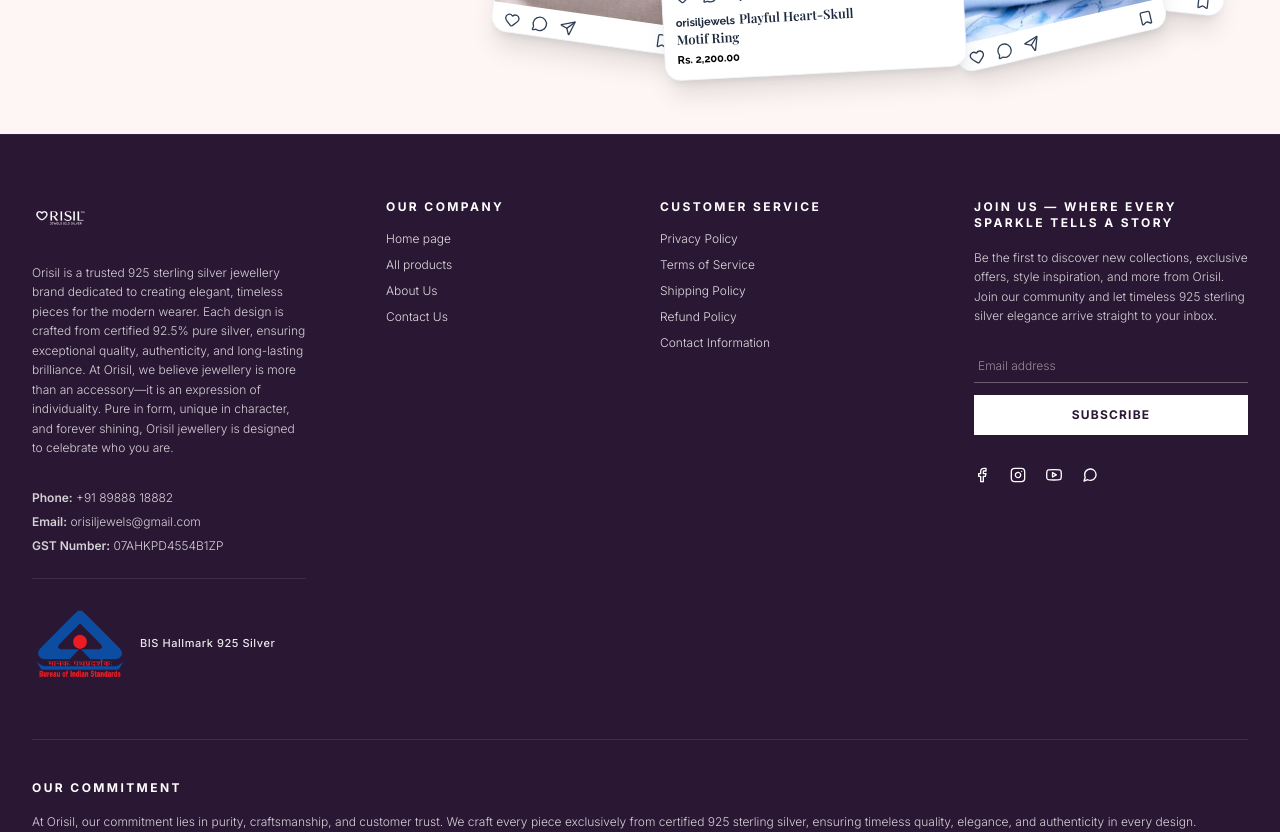
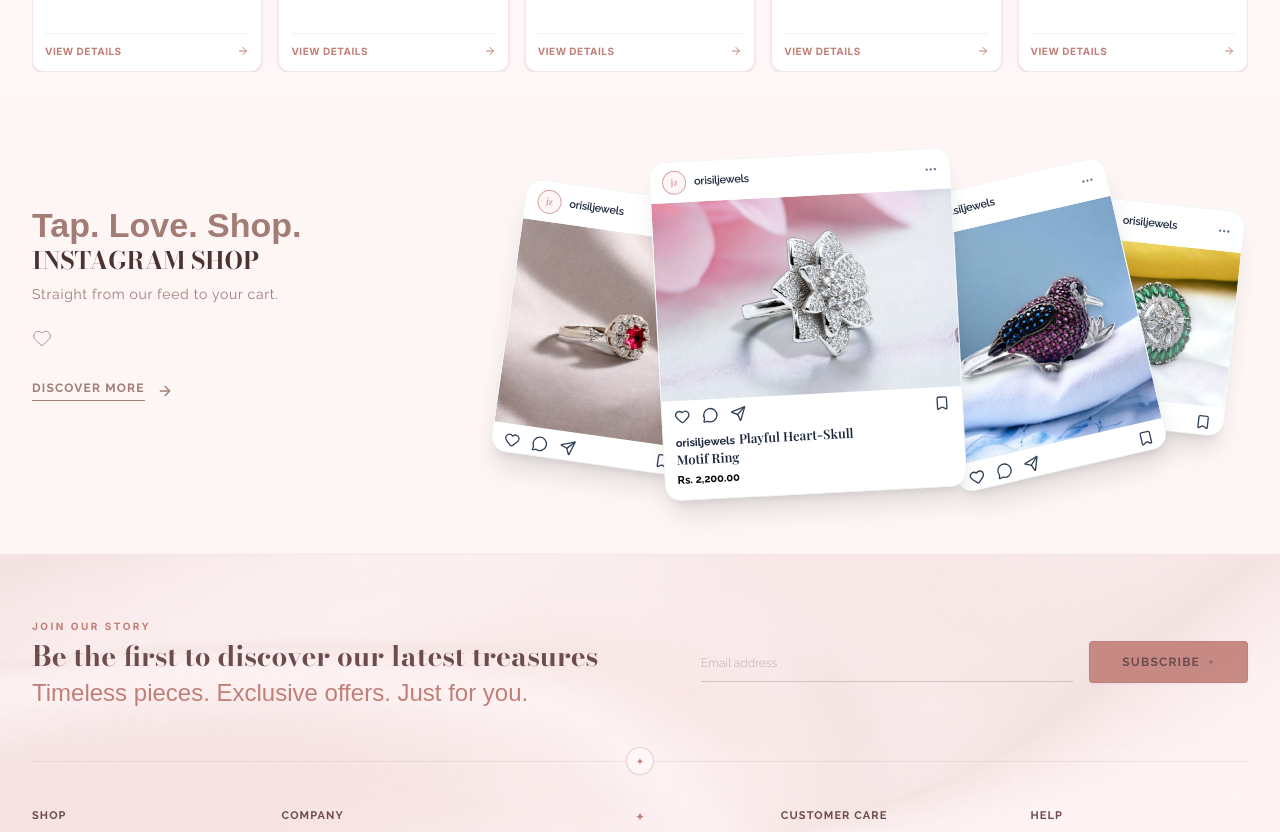
Before and after one commit to thedaylooksgood/orisiljewels, a Next.js app: page / in a window 1280 px wide. Shown: the part 3300-4132 px from the top of the page. Built offline with nearby package versions, Linux system fonts and the light colour scheme; a web font is replaced by a local one.

Commit message:
feat: implement home page, products listing, and global footer components

```diff
--- a/app/collections/[category]/page.tsx
+++ b/app/collections/[category]/page.tsx
@@ -10,7 +10,7 @@
   return (
     <Suspense fallback={
       <div className="w-full min-h-[60vh] flex flex-col items-center justify-center bg-white">
-        <div className="animate-spin rounded-full h-8 w-8 border-2 border-[#2a1733] border-t-transparent mb-4"></div>
+        <div className="animate-spin rounded-full h-8 w-8 border-2 border-[#C17F78] border-t-transparent mb-4"></div>
         <p className="text-xs text-slate-400 tracking-widest uppercase font-semibold">Loading Collection...</p>
       </div>
     }>
--- a/app/page.tsx
+++ b/app/page.tsx
@@ -5,6 +5,7 @@
 import { Bestsellers } from "@/components/Bestsellers";
 import { InstagramShop } from "@/components/InstagramShop";
 import Image from "next/image";
+import { ShopByBudget } from "@/components/ShopByBudget";
 
 export default function Home() {
   return (
@@ -28,6 +29,7 @@
       </div>
 
       <NewArrivalsParallax />
+      <ShopByBudget />
       <ShineSection />
       <Bestsellers />
       <InstagramShop />
--- a/app/products/page.tsx
+++ b/app/products/page.tsx
@@ -10,7 +10,7 @@
   return (
     <Suspense fallback={
       <div className="w-full min-h-[60vh] flex flex-col items-center justify-center bg-white">
-        <div className="animate-spin rounded-full h-8 w-8 border-2 border-[#2a1733] border-t-transparent mb-4"></div>
+        <div className="animate-spin rounded-full h-8 w-8 border-2 border-[#C17F78] border-t-transparent mb-4"></div>
         <p className="text-xs text-slate-400 tracking-widest uppercase font-semibold">Loading Collection...</p>
       </div>
     }>
--- a/components/Footer.tsx
+++ b/components/Footer.tsx
@@ -4,184 +4,243 @@
 import Link from 'next/link';
 import Image from 'next/image';
 
-const FacebookIcon = ({ size = 16, className = "" }) => (
-  <svg xmlns="http://www.w3.org/2000/svg" width={size} height={size} viewBox="0 0 24 24" fill="none" stroke="currentColor" strokeWidth="2" strokeLinecap="round" strokeLinejoin="round" className={className}>
-    <path d="M18 2h-3a5 5 0 0 0-5 5v3H7v4h3v8h4v-8h3l1-4h-4V7a1 1 0 0 1 1-1h3z"></path>
-  </svg>
-);
-
-const InstagramIcon = ({ size = 16, className = "" }) => (
-  <svg xmlns="http://www.w3.org/2000/svg" width={size} height={size} viewBox="0 0 24 24" fill="none" stroke="currentColor" strokeWidth="2" strokeLinecap="round" strokeLinejoin="round" className={className}>
+const InstagramIcon = ({ size = 16 }) => (
+  <svg xmlns="http://www.w3.org/2000/svg" width={size} height={size} viewBox="0 0 24 24" fill="none" stroke="currentColor" strokeWidth="1.5" strokeLinecap="round" strokeLinejoin="round">
     <rect x="2" y="2" width="20" height="20" rx="5" ry="5"></rect>
     <path d="M16 11.37A4 4 0 1 1 12.63 8 4 4 0 0 1 16 11.37z"></path>
     <line x1="17.5" y1="6.5" x2="17.51" y2="6.5"></line>
   </svg>
 );
 
-const YoutubeIcon = ({ size = 16, className = "" }) => (
-  <svg xmlns="http://www.w3.org/2000/svg" width={size} height={size} viewBox="0 0 24 24" fill="none" stroke="currentColor" strokeWidth="2" strokeLinecap="round" strokeLinejoin="round" className={className}>
-    <path d="M22.54 6.42a2.78 2.78 0 0 0-1.94-2C18.88 4 12 4 12 4s-6.88 0-8.6.46a2.78 2.78 0 0 0-1.94 2A29 29 0 0 0 1 11.75a29 29 0 0 0 .46 5.33A2.78 2.78 0 0 0 3.4 19c1.72.46 8.6.46 8.6.46s6.88 0 8.6-.46a2.78 2.78 0 0 0 1.94-2 29 29 0 0 0 .46-5.25 29 29 0 0 0-.46-5.33z"></path>
-    <polygon points="9.75 15.02 15.5 11.75 9.75 8.48 9.75 15.02"></polygon>
+const PinterestIcon = ({ size = 16 }) => (
+  <svg xmlns="http://www.w3.org/2000/svg" width={size} height={size} viewBox="0 0 24 24" fill="none" stroke="currentColor" strokeWidth="1.5" strokeLinecap="round" strokeLinejoin="round">
+    <path d="M12 2a10 10 0 0 0-3.6 19.3c0-.8.1-2 .3-2.9.2-.8 1.4-5.8 1.4-5.8s-.3-.7-.3-1.8c0-1.7 1-2.9 2.2-2.9 1 0 1.5.8 1.5 1.7 0 1.1-.7 2.7-1.1 4.2-.3 1.2.6 2.2 1.8 2.2 2.2 0 3.8-2.8 3.8-6.1 0-2.5-1.7-4.4-4.8-4.4-3.4 0-5.6 2.6-5.6 5.6 0 1 .3 1.8.8 2.4.1.1.1.2 0 .4l-.3 1.1c-.1.2-.2.3-.4.2-1.3-.5-1.9-2-1.9-3.7 0-3.1 2.6-6.7 7.7-6.7 4.1 0 6.8 3 6.8 6.1 0 4.2-2.3 7.3-5.7 7.3-1.1 0-2.2-.6-2.5-1.3 0 0-.6 2.4-.7 2.8-.2.9-.8 1.9-1.2 2.6A10 10 0 1 0 12 2z"/>
   </svg>
 );
 
-const WhatsappIcon = ({ size = 16, className = "" }) => (
-  <svg xmlns="http://www.w3.org/2000/svg" width={size} height={size} viewBox="0 0 24 24" fill="none" stroke="currentColor" strokeWidth="2" strokeLinecap="round" strokeLinejoin="round" className={className}>
+const WhatsappIcon = ({ size = 16 }) => (
+  <svg xmlns="http://www.w3.org/2000/svg" width={size} height={size} viewBox="0 0 24 24" fill="none" stroke="currentColor" strokeWidth="1.5" strokeLinecap="round" strokeLinejoin="round">
     <path d="M21 11.5a8.38 8.38 0 0 1-.9 3.8 8.5 8.5 0 0 1-7.6 4.7 8.38 8.38 0 0 1-3.8-.9L3 21l1.9-5.7a8.38 8.38 0 0 1-.9-3.8 8.5 8.5 0 0 1 4.7-7.6 8.38 8.38 0 0 1 3.8-.9h.5a8.48 8.48 0 0 1 8 8v.5z"></path>
+  </svg>
+);
+
+const MailIcon = ({ size = 16 }) => (
+  <svg xmlns="http://www.w3.org/2000/svg" width={size} height={size} viewBox="0 0 24 24" fill="none" stroke="currentColor" strokeWidth="1.5" strokeLinecap="round" strokeLinejoin="round">
+    <path d="M4 4h16c1.1 0 2 .9 2 2v12c0 1.1-.9 2-2 2H4c-1.1 0-2-.9-2-2V6c0-1.1.9-2 2-2z"></path>
+    <polyline points="22,6 12,13 2,6"></polyline>
   </svg>
 );
 
 export function Footer() {
   const handleSubmit = (e: React.FormEvent) => {
     e.preventDefault();
-    // Handle email subscription logic
   };
 
   return (
-    <footer className="w-full bg-[#2a1733] text-white py-16 select-none border-t border-white/5">
-      <div className="w-full max-w-[1320px] mx-auto px-4 md:px-8 flex flex-col space-y-12">
-        {/* Main Footer Links & Info Grid */}
-        <div className="grid grid-cols-1 md:grid-cols-2 lg:grid-cols-4 gap-10">
-          {/* Column 1: Logo & Info */}
-          <div className="flex flex-col space-y-6">
-            <Link href="/" className="inline-block hover:opacity-95 transition-opacity">
+    <footer className="w-full bg-[#FFF6F7] text-[#6D4C4E] py-16 select-none relative overflow-hidden border-t border-[#C17F78]/15">
+      {/* Luxurious Silk Background Texture Overlay */}
+      <div className="absolute inset-0 w-full h-full z-0 opacity-[0.15] pointer-events-none">
         <Image
-                src="/logo.png"
-                alt="Orisil Jewels Logo"
-                width={150}
-                height={45}
-                className="h-10 w-auto object-contain brightness-0 invert"
+          src="/budget_bg.png"
+          alt="Luxury silk background texture"
+          fill
+          priority
+          className="object-cover"
         />
-            </Link>
-            <p className="text-xs leading-relaxed text-white/80 font-light">
-              Orisil is a trusted 925 sterling silver jewellery brand dedicated to creating elegant, timeless pieces for the modern wearer. Each design is crafted from certified 92.5% pure silver, ensuring exceptional quality, authenticity, and long-lasting brilliance. At Orisil, we believe jewellery is more than an accessory—it is an expression of individuality. Pure in form, unique in character, and forever shining, Orisil jewellery is designed to celebrate who you are.
-            </p>
-            <div className="text-xs space-y-2 text-white/80 font-light pt-2">
-              <p><span className="font-semibold">Phone:</span> +91 89888 18882</p>
-              <p><span className="font-semibold">Email:</span> orisiljewels@gmail.com</p>
-              <p><span className="font-semibold">GST Number:</span> 07AHKPD4554B1ZP</p>
       </div>
 
-            {/* Hallmark Area */}
-            <div className="flex items-center space-x-3 pt-4 border-t border-white/10">
-              <div className="relative w-24 h-24 flex-none">
-                {/* Fallback BIS Hallmark logo image */}
-                <Image
-                  src="/hallmark.png"
-                  alt="BIS Hallmark Logo"
-                  fill
-                  className="object-contain"
-                />
-              </div>
-              <div className="text-[11px] font-medium tracking-wider text-white/90">
-                BIS Hallmark 925 Silver
-              </div>
-            </div>
+      <div className="w-full max-w-[1320px] mx-auto px-4 md:px-8 relative z-10 flex flex-col">
+        {/* Section 1: Newsletter */}
+        <div className="flex flex-col lg:flex-row lg:items-center lg:justify-between pb-8 gap-8">
+          <div className="flex flex-col space-y-1">
+            <span className="text-[10px] font-bold uppercase tracking-[0.25em] text-[#C17F78]">JOIN OUR STORY</span>
+            <h2 className="text-xl md:text-2xl lg:text-[28px] font-bodoni font-bold text-[#6D4C4E] leading-tight">
+              Be the first to discover our latest treasures
+            </h2>
+            <p className="font-script text-[#C17F78] text-[20px] lg:text-[24px] leading-none mt-1">
+              Timeless pieces. Exclusive offers. Just for you.
+            </p>
           </div>
 
-          {/* Column 2: Our Company */}
-          <div className="flex flex-col space-y-4 lg:pl-10">
-            <h3 className="text-xs font-bold uppercase tracking-[0.2em] text-white">
-              OUR COMPANY
-            </h3>
-            <ul className="space-y-2.5 text-xs text-white/85 font-light">
-              <li>
-                <Link href="/" className="hover:text-gray-300 transition-colors">Home page</Link>
-              </li>
-              <li>
-                <Link href="/products" className="hover:text-gray-300 transition-colors">All products</Link>
-              </li>
-              <li>
-                <Link href="/about" className="hover:text-gray-300 transition-colors">About Us</Link>
-              </li>
-              <li>
-                <Link href="/contact" className="hover:text-gray-300 transition-colors">Contact Us</Link>
-              </li>
-            </ul>
-          </div>
-
-          {/* Column 3: Customer Service */}
-          <div className="flex flex-col space-y-4">
-            <h3 className="text-xs font-bold uppercase tracking-[0.2em] text-white">
-              CUSTOMER SERVICE
-            </h3>
-            <ul className="space-y-2.5 text-xs text-white/85 font-light">
-              <li>
-                <Link href="/privacy-policy" className="hover:text-gray-300 transition-colors">Privacy Policy</Link>
-              </li>
-              <li>
-                <Link href="/terms-of-service" className="hover:text-gray-300 transition-colors">Terms of Service</Link>
-              </li>
-              <li>
-                <Link href="/shipping-policy" className="hover:text-gray-300 transition-colors">Shipping Policy</Link>
-              </li>
-              <li>
-                <Link href="/refund-policy" className="hover:text-gray-300 transition-colors">Refund Policy</Link>
-              </li>
-              <li>
-                <Link href="/contact" className="hover:text-gray-300 transition-colors">Contact Information</Link>
-              </li>
-            </ul>
-          </div>
-
-          {/* Column 4: Newsletter */}
-          <div className="flex flex-col space-y-4">
-            <h3 className="text-xs font-bold uppercase tracking-[0.2em] text-white leading-snug">
-              Join Us — Where Every Sparkle Tells a Story
-            </h3>
-            <p className="text-xs leading-relaxed text-white/80 font-light">
-              Be the first to discover new collections, exclusive offers, style inspiration, and more from Orisil. Join our community and let timeless 925 sterling silver elegance arrive straight to your inbox.
-            </p>
-            <form onSubmit={handleSubmit} className="flex flex-col space-y-3 pt-2">
+          <form onSubmit={handleSubmit} className="flex flex-col sm:flex-row items-center gap-4 lg:w-[45%] shrink-0">
+            <div className="relative flex-grow w-full border-b border-[#6D4C4E]/25 focus-within:border-[#C17F78] transition-colors py-2">
               <input
                 type="email"
                 placeholder="Email address"
                 required
-                className="bg-transparent border-b border-white/30 focus:border-white py-2 px-1 text-xs text-white placeholder-white/50 focus:outline-none transition-colors font-light"
+                className="w-full bg-transparent text-xs text-[#6D4C4E] placeholder-[#6D4C4E]/40 focus:outline-none font-raleway font-light select-text"
               />
+            </div>
             <button
               type="submit"
-                className="w-full bg-white hover:bg-slate-100 text-[#2a1733] font-bold text-xs tracking-widest py-3 uppercase transition-colors duration-300 cursor-pointer"
+              className="w-full sm:w-auto bg-[#C17F78]/90 hover:bg-[#6D4C4E] text-[#6D4C4E] hover:text-white font-raleway font-bold text-xs tracking-widest py-3 px-8 border border-[#6D4C4E]/10 rounded-sm transition-all duration-300 flex items-center justify-center gap-2 uppercase shrink-0 cursor-pointer shadow-xs"
             >
-                SUBSCRIBE
+              <span>SUBSCRIBE</span>
+              <span className="text-sm font-light leading-none">+</span>
             </button>
           </form>
+        </div>
 
-            {/* Socials Row */}
-            <div className="flex items-center space-x-5 pt-4">
-              <Link href="#" className="hover:text-gray-300 transition-colors" aria-label="Facebook">
-                <FacebookIcon size={16} />
-              </Link>
-              <Link href="#" className="hover:text-gray-300 transition-colors" aria-label="Instagram">
-                <InstagramIcon size={16} />
-              </Link>
-              <Link href="#" className="hover:text-gray-300 transition-colors" aria-label="YouTube">
-                <YoutubeIcon size={16} />
-              </Link>
-              <Link href="#" className="hover:text-gray-300 transition-colors" aria-label="WhatsApp">
-                <WhatsappIcon size={16} />
-              </Link>
-            </div>
+        {/* Divider with Diamond Star */}
+        <div className="relative flex items-center justify-center my-6">
+          <div className="w-full h-[0.5px] bg-[#6D4C4E]/10" />
+          <div className="absolute w-7 h-7 rounded-full border border-[#C17F78]/30 bg-[#FFF6F7] flex items-center justify-center text-[#C17F78] shadow-xs">
+            <span className="text-[10px] leading-none">✦</span>
           </div>
         </div>
 
-        {/* Commitment Divider & Section */}
-        <div className="border-t border-white/10 pt-10 flex flex-col space-y-4">
-          <h3 className="text-xs font-bold uppercase tracking-[0.2em] text-white">
-            OUR COMMITMENT
-          </h3>
-          <p className="text-xs leading-relaxed text-white/80 font-light">
-            At Orisil, our commitment lies in purity, craftsmanship, and customer trust. We craft every piece exclusively from certified 925 sterling silver, ensuring timeless quality, elegance, and authenticity in every design.
-          </p>
+        {/* Section 2: Main Links & Logo Grid */}
+        <div className="grid grid-cols-2 md:grid-cols-3 lg:grid-cols-5 gap-8 items-start text-xs font-light text-[#6D4C4E]/80 pt-6">
+          {/* Column 1: Shop */}
+          <div className="flex flex-col space-y-4">
+            <h4 className="font-raleway font-bold text-[#6D4C4E] uppercase tracking-widest text-[11px]">SHOP</h4>
+            <ul className="space-y-2">
+              <li><Link href="/products?category=Rings" className="hover:text-[#C17F78] transition-colors">Rings</Link></li>
+              <li><Link href="/products?category=Bracelets" className="hover:text-[#C17F78] transition-colors">Bracelets</Link></li>
+              <li><Link href="/products?category=Necklaces%2FPendants" className="hover:text-[#C17F78] transition-colors">Necklaces</Link></li>
+              <li><Link href="/products?category=Earrings" className="hover:text-[#C17F78] transition-colors">Earrings</Link></li>
+              <li><Link href="/products" className="hover:text-[#C17F78] transition-colors">Gift Collection</Link></li>
+              <li><Link href="/products?filter=new-arrivals" className="hover:text-[#C17F78] transition-colors">New Arrivals</Link></li>
+            </ul>
           </div>
 
-        {/* Bottom copyright / line */}
-        <div className="border-t border-dashed border-white/10 pt-6 flex justify-between items-center text-[10px] text-white/60 font-light">
-          <div>© {new Date().getFullYear()} Orisil Jewels. All rights reserved.</div>
-          <div className="flex space-x-4">
-            <Link href="/terms-of-service" className="hover:text-white transition-colors">Terms</Link>
-            <Link href="/privacy-policy" className="hover:text-white transition-colors">Privacy</Link>
+          {/* Column 2: Company */}
+          <div className="flex flex-col space-y-4">
+            <h4 className="font-raleway font-bold text-[#6D4C4E] uppercase tracking-widest text-[11px]">COMPANY</h4>
+            <ul className="space-y-2">
+              <li><Link href="/about" className="hover:text-[#C17F78] transition-colors">About Us</Link></li>
+              <li><Link href="/about" className="hover:text-[#C17F78] transition-colors">Our Story</Link></li>
+              <li><Link href="/about" className="hover:text-[#C17F78] transition-colors">Craftsmanship</Link></li>
+              <li><Link href="#" className="hover:text-[#C17F78] transition-colors">Journal</Link></li>
+              <li><Link href="/contact" className="hover:text-[#C17F78] transition-colors">Contact Us</Link></li>
+            </ul>
           </div>
+
+          {/* Column 3: Logo (Centers on large screen, full-width on mobile/md) */}
+          <div className="col-span-2 md:col-span-3 lg:col-span-1 flex flex-col items-center justify-center text-center order-first lg:order-none py-6 lg:py-0">
+            <span className="text-[#C17F78] text-xs mb-1">✦</span>
+
+            <Link href="/" className="relative w-[220px] h-[75px] cursor-pointer group block">
+              <div
+                className="w-full h-full bg-[#6D4C4E] group-hover:bg-[#C17F78] transition-colors duration-300"
+                style={{
+                  WebkitMaskImage: "url('/logo.png')",
+                  WebkitMaskSize: "contain",
+                  WebkitMaskRepeat: "no-repeat",
+                  WebkitMaskPosition: "center",
+                  maskImage: "url('/logo.png')",
+                  maskSize: "contain",
+                  maskRepeat: "no-repeat",
+                  maskPosition: "center"
+                }}
+              />
+            </Link>
+
+            <p className="font-script text-[#C17F78] text-[20px] lg:text-[22px] leading-tight mt-1">
+              Handpicked pieces,<br />just for you.
+            </p>
+            <div className="flex items-center justify-center gap-3 w-full mt-4">
+              <div className="w-8 h-[0.5px] bg-[#C17F78]/30" />
+              <span className="text-[10px] text-[#C17F78]">♥</span>
+              <div className="w-8 h-[0.5px] bg-[#C17F78]/30" />
+            </div>
+          </div>
+
+          {/* Column 4: Customer Care */}
+          <div className="flex flex-col space-y-4">
+            <h4 className="font-raleway font-bold text-[#6D4C4E] uppercase tracking-widest text-[11px]">CUSTOMER CARE</h4>
+            <ul className="space-y-2">
+              <li><Link href="/shipping-policy" className="hover:text-[#C17F78] transition-colors">Shipping Information</Link></li>
+              <li><Link href="/refund-policy" className="hover:text-[#C17F78] transition-colors">Returns & Exchanges</Link></li>
+              <li><Link href="#" className="hover:text-[#C17F78] transition-colors">Care Guide</Link></li>
+              <li><Link href="#" className="hover:text-[#C17F78] transition-colors">Track Your Order</Link></li>
+              <li><Link href="/contact" className="hover:text-[#C17F78] transition-colors">FAQs</Link></li>
+            </ul>
+          </div>
+
+          {/* Column 5: Help */}
+          <div className="flex flex-col space-y-4">
+            <h4 className="font-raleway font-bold text-[#6D4C4E] uppercase tracking-widest text-[11px]">HELP</h4>
+            <ul className="space-y-2">
+              <li><Link href="/privacy-policy" className="hover:text-[#C17F78] transition-colors">Privacy Policy</Link></li>
+              <li><Link href="/terms-of-service" className="hover:text-[#C17F78] transition-colors">Terms of Service</Link></li>
+              <li><Link href="/refund-policy" className="hover:text-[#C17F78] transition-colors">Refund Policy</Link></li>
+              <li><Link href="#" className="hover:text-[#C17F78] transition-colors">Size Guide</Link></li>
+              <li><Link href="/contact" className="hover:text-[#C17F78] transition-colors">Contact Support</Link></li>
+            </ul>
+          </div>
+        </div>
+
+        {/* Section 3: Commitments / Badges */}
+        <div className="border-t border-[#6D4C4E]/10 pt-8 mt-12 grid grid-cols-2 md:grid-cols-4 gap-6 items-center text-center">
+          {/* Badge 1 */}
+          <div className="flex flex-col items-center space-y-2">
+            <div className="w-10 h-10 rounded-full border border-[#C17F78]/30 bg-white/40 flex items-center justify-center text-[#C17F78] shadow-xs">
+              <svg viewBox="0 0 24 24" className="w-5 h-5" fill="none" stroke="currentColor" strokeWidth="1.2">
+                <polygon points="6 3 18 3 22 9 12 21 2 9 6 3" />
+                <path d="M2 9h20M12 3v18" />
+                <path d="M12 3L6 9l6 12 6-12-6-6" />
+              </svg>
+            </div>
+            <h5 className="text-[10px] font-raleway font-bold text-[#6D4C4E] tracking-widest uppercase">925 Sterling Silver</h5>
+            <p className="text-[9px] text-[#C17F78] tracking-wider font-light">Authentic & Certified</p>
+          </div>
+
+          {/* Badge 2 */}
+          <div className="flex flex-col items-center space-y-2">
+            <div className="w-10 h-10 rounded-full border border-[#C17F78]/30 bg-white/40 flex items-center justify-center text-[#C17F78] shadow-xs">
+              <svg viewBox="0 0 24 24" className="w-5 h-5" fill="none" stroke="currentColor" strokeWidth="1.2" strokeLinecap="round" strokeLinejoin="round">
+                <polygon points="12 2 22 8.5 12 15 2 8.5 12 2" />
+                <path d="M12 15v7M2 8.5L12 22l10-13.5" />
+              </svg>
+            </div>
+            <h5 className="text-[10px] font-raleway font-bold text-[#6D4C4E] tracking-widest uppercase">Handcrafted</h5>
+            <p className="text-[9px] text-[#C17F78] tracking-wider font-light">With Love & Precision</p>
+          </div>
+
+          {/* Badge 3 */}
+          <div className="flex flex-col items-center space-y-2">
+            <div className="w-10 h-10 rounded-full border border-[#C17F78]/30 bg-white/40 flex items-center justify-center text-[#C17F78] shadow-xs">
+              <svg viewBox="0 0 24 24" className="w-5 h-5" fill="none" stroke="currentColor" strokeWidth="1.2">
+                <path d="M12 22s8-4 8-10V5l-8-3-8 3v7c0 6 8 10 8 10z" />
+              </svg>
+            </div>
+            <h5 className="text-[10px] font-raleway font-bold text-[#6D4C4E] tracking-widest uppercase">Lifetime Plating</h5>
+            <p className="text-[9px] text-[#C17F78] tracking-wider font-light">Long-Lasting Shine</p>
+          </div>
+
+          {/* Badge 4 */}
+          <div className="flex flex-col items-center space-y-2">
+            <div className="w-10 h-10 rounded-full border border-[#C17F78]/30 bg-white/40 flex items-center justify-center text-[#C17F78] shadow-xs">
+              <svg viewBox="0 0 24 24" className="w-5 h-5" fill="none" stroke="currentColor" strokeWidth="1.2">
+                <rect x="3" y="9" width="18" height="12" rx="2" ry="2" />
+                <path d="M12 22V9M3 9h18M7.5 9a3.5 3.5 0 0 1 0-7c2 0 4.5 3.5 4.5 3.5s2.5-3.5 4.5-3.5a3.5 3.5 0 0 1 0 7" />
+              </svg>
+            </div>
+            <h5 className="text-[10px] font-raleway font-bold text-[#6D4C4E] tracking-widest uppercase">Beautiful Packaging</h5>
+            <p className="text-[9px] text-[#C17F78] tracking-wider font-light">Perfect for Gifting</p>
+          </div>
+        </div>
+
+        {/* Section 4: Social Icons & Copyright */}
+        <div className="border-t border-[#6D4C4E]/10 pt-8 mt-10 flex flex-col md:flex-row justify-between items-center gap-4 text-[10px] text-[#6D4C4E]/60 font-light">
+          {/* Social Row */}
+          <div className="flex items-center space-x-3.5">
+            <Link href="#" className="w-8 h-8 rounded-full border border-[#6D4C4E]/15 hover:border-[#C17F78] flex items-center justify-center text-[#6D4C4E] hover:text-[#C17F78] bg-white/20 transition-all" aria-label="Instagram">
+              <InstagramIcon size={14} />
+            </Link>
+            <Link href="#" className="w-8 h-8 rounded-full border border-[#6D4C4E]/15 hover:border-[#C17F78] flex items-center justify-center text-[#6D4C4E] hover:text-[#C17F78] bg-white/20 transition-all" aria-label="Pinterest">
+              <PinterestIcon size={14} />
+            </Link>
+            <Link href="#" className="w-8 h-8 rounded-full border border-[#6D4C4E]/15 hover:border-[#C17F78] flex items-center justify-center text-[#6D4C4E] hover:text-[#C17F78] bg-white/20 transition-all" aria-label="WhatsApp">
+              <WhatsappIcon size={14} />
+            </Link>
+            <Link href="#" className="w-8 h-8 rounded-full border border-[#6D4C4E]/15 hover:border-[#C17F78] flex items-center justify-center text-[#6D4C4E] hover:text-[#C17F78] bg-white/20 transition-all" aria-label="Email">
+              <MailIcon size={14} />
+            </Link>
+          </div>
+
+          <div>© 2025 ORISIL. All Rights Reserved.</div>
         </div>
       </div>
     </footer>
```
Also changed, not shown: components/ProductsContent.tsx (+24 -24 lines). Lines whose indentation alone changed are shown as unchanged.
